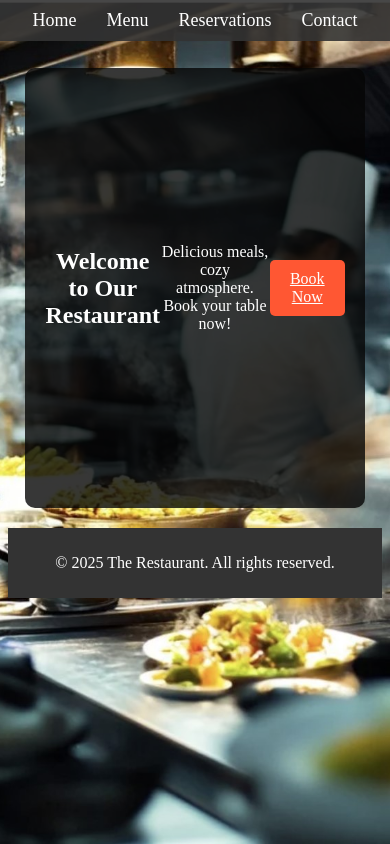
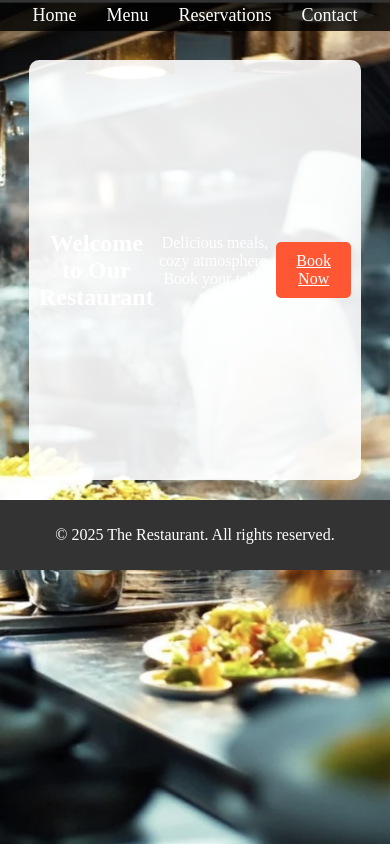
Before and after one commit to Belawal/Pp4-The-Restaurant, a Django app: page / in a window 390 px wide. Run offline with Django 5.2, Linux system fonts and the light colour scheme.

Commit message:
fixed navbar position and adjusted background image and layout

```diff
--- a/static/css/style.css
+++ b/static/css/style.css
@@ -4,28 +4,30 @@
 /* General styles */
 body {
     background-image: url("../images/restaurant.jpg");
-    background-size: cover;
+    background-size: cover; /* Ensure it covers the entire screen */
     background-position: center;
-    background-attachment: fixed;
-    padding-top: 60px; /* Adjust to fit navbar height */
+    background-attachment: fixed; /* Keep it static */
+    margin: 0;
+    padding-top: 60px; /* Prevent content from hiding behind navbar */
 }
 
 .container {
     position: relative;
     z-index: 5;
-    background-color: rgba(6, 6, 6, 0.8);
+    background-color: rgba(255, 255, 255, 0.9); /* Improve readability */
     padding: 20px;
     border-radius: 10px;
+    margin: 20px auto;
+    max-width: 90%;
 }
 
 /* Navigation bar styles */
 nav {
-    position: fixed;
+    position: fixed; /* Keep it at the top */
     top: 0;
-    left: 0;
     width: 100%;
     z-index: 1000;
-    background-color: rgba(51, 51, 51, 0.9); /* Slight transparency */
+    background-color: rgba(0, 0, 0, 0.8); /* Dark background for readability */
     padding: 10px 0;
 }
 
@@ -88,3 +90,14 @@ footer {
     padding: 10px;
     margin-top: 20px;
 }
+
+/* Responsive navbar styling */
+@media (max-width: 768px) {
+    nav {
+        padding: 5px 0;
+    }
+    .container {
+        max-width: 100%;
+        padding: 10px;
+    }
+}
```
